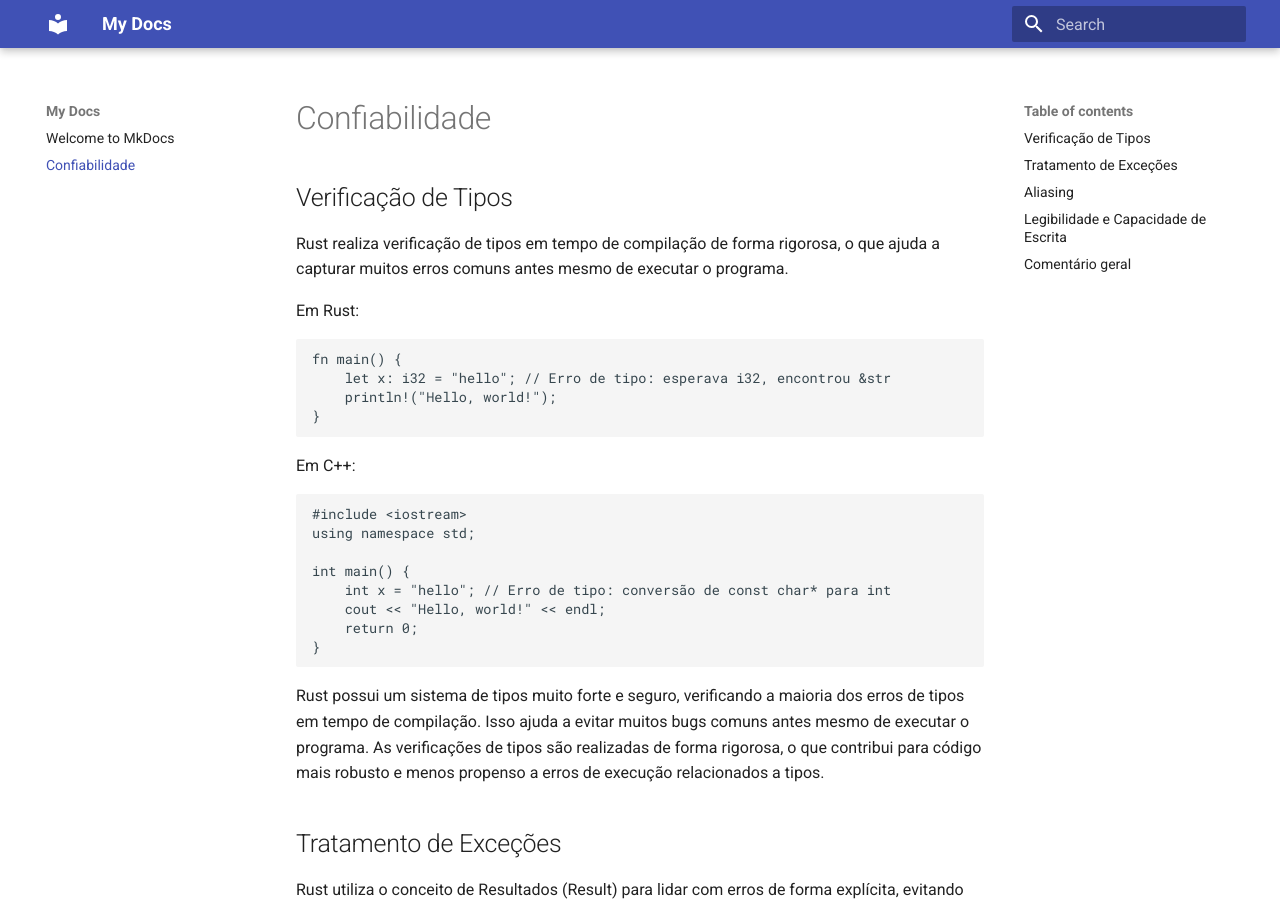
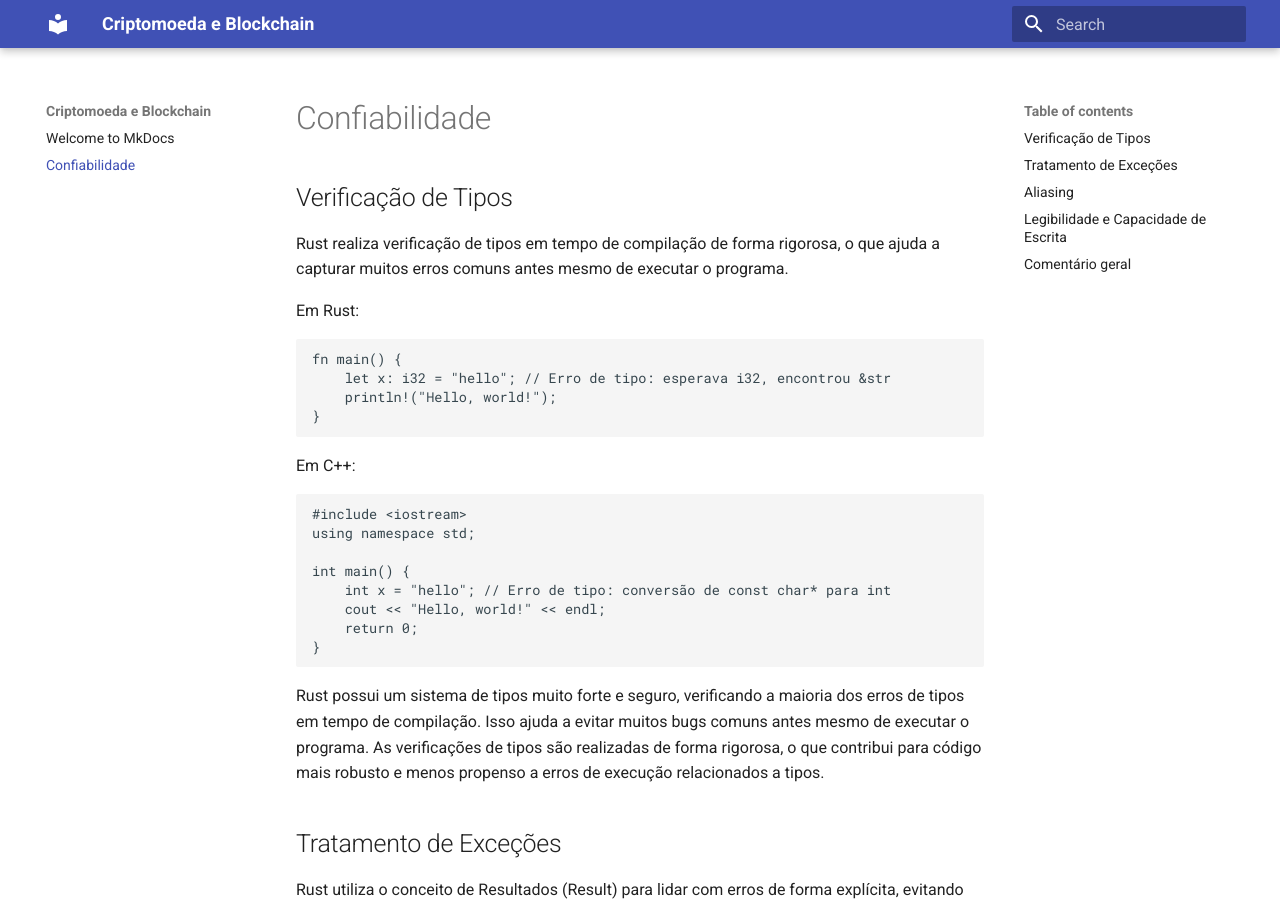
Before and after one commit to seraphritt/projeto_LP, an MkDocs documentation site: the page built from docs/confiabilidade.md, in a window 1280 px wide and 900 px high. Built offline with MkDocs 1.6.1 and Material for MkDocs 9.7.7, drawn with Linux system fonts in a browser that asks for light colours.

Commit message:
fix: modificando arquivo mkdocs.yml

````diff
--- a/docs/confiabilidade.md
+++ b/docs/confiabilidade.md
@@ -3,6 +3,7 @@
 ## Verificação de Tipos
 
 Rust realiza verificação de tipos em tempo de compilação de forma rigorosa, o que ajuda a capturar muitos erros comuns antes mesmo de executar o programa.
+
 
 Em Rust:
 ```rust
--- a/mkdocs.yml
+++ b/mkdocs.yml
@@ -1,3 +1,3 @@
-site_name: My Docs
+site_name: Criptomoeda e Blockchain
 theme:
   name: material
````
